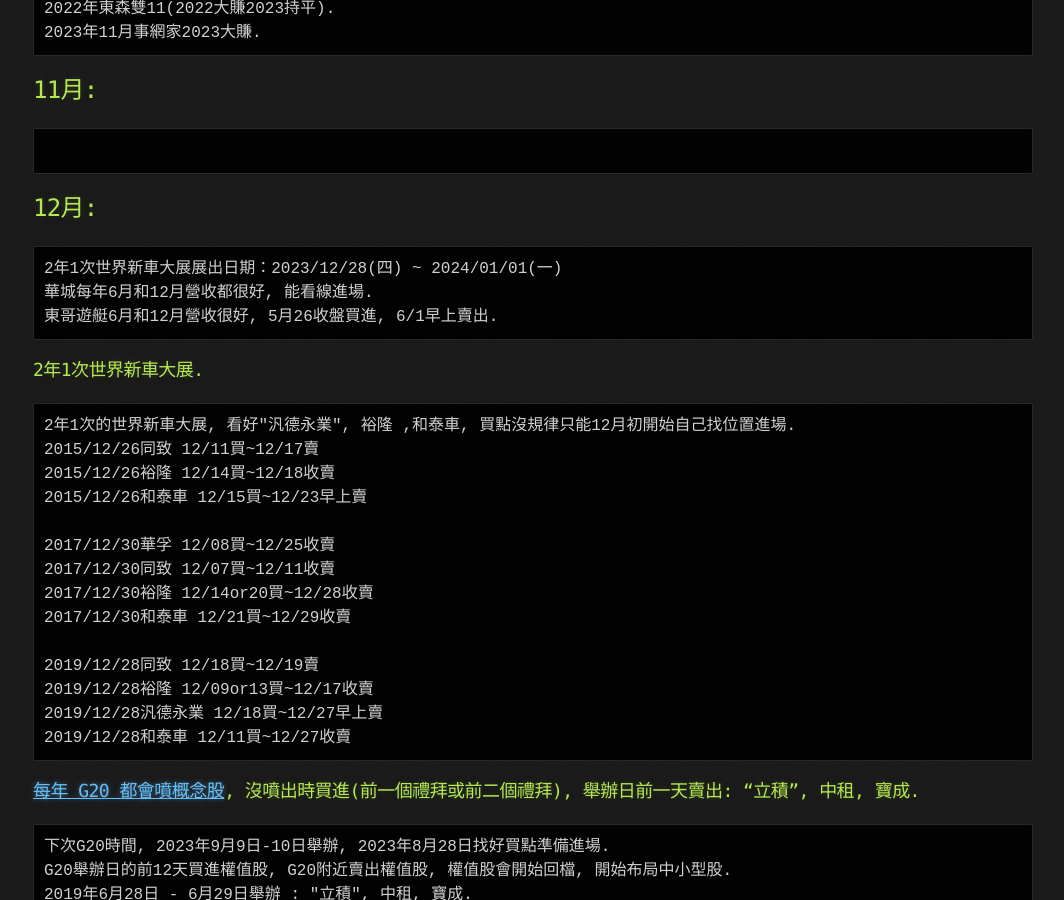
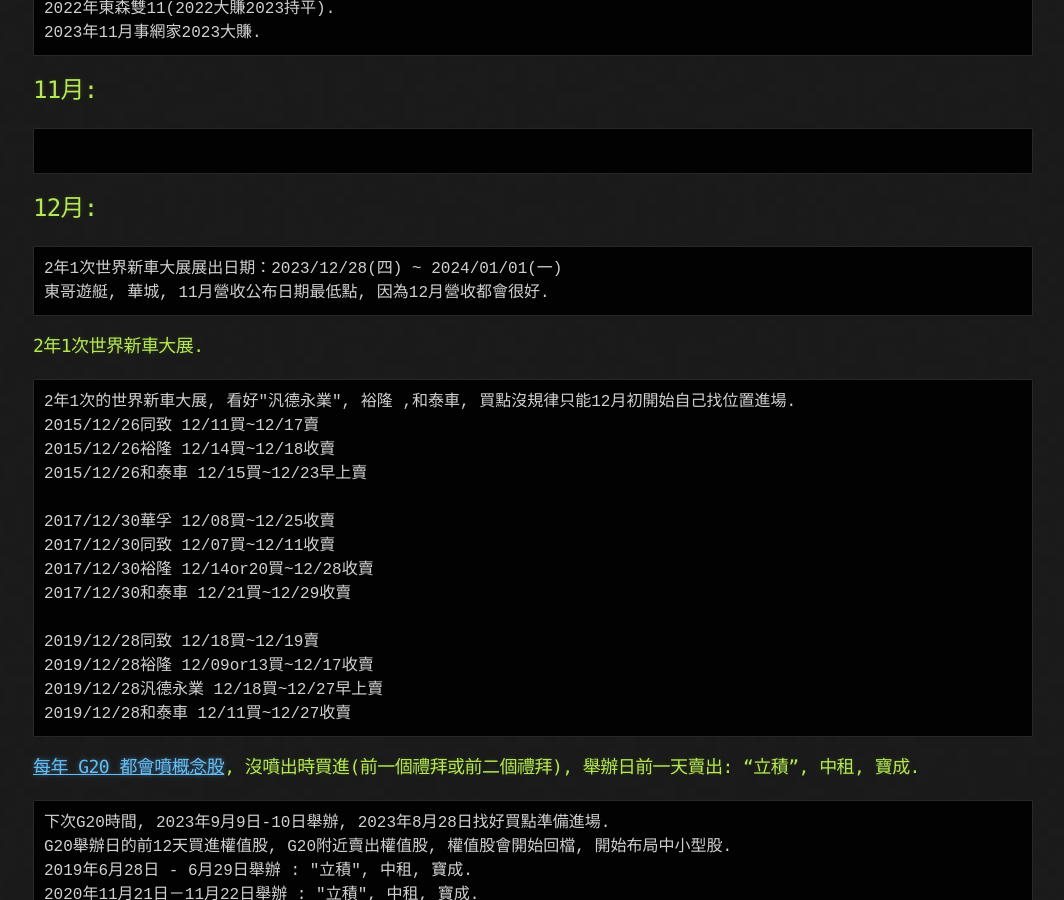
Before and after one commit to lepg5487/Stock_God, a Jekyll site: the page built from experience.md, in a window 1280 px wide and 900 px high, scrolled down 1402 px. Shown: the whole window, without its empty margins (107-1171 px from the left). Built offline with Jekyll 4.4.1, drawn with Linux system fonts in a browser that asks for light colours; our own code applies the rules of GitHub Pages for plain Markdown files.

Commit message:
Update experience.md

````diff
--- a/experience.md
+++ b/experience.md
@@ -49,8 +49,7 @@
 ## 12月:
 ```
 2年1次世界新車大展展出日期：2023/12/28(四) ~ 2024/01/01(一)
-華城每年6月和12月營收都很好, 能看線進場.
-東哥遊艇6月和12月營收很好, 5月26收盤買進, 6/1早上賣出.
+東哥遊艇, 華城, 11月營收公布日期最低點, 因為12月營收都會很好.
 ```
 ### 2年1次世界新車大展.
 ```
````
